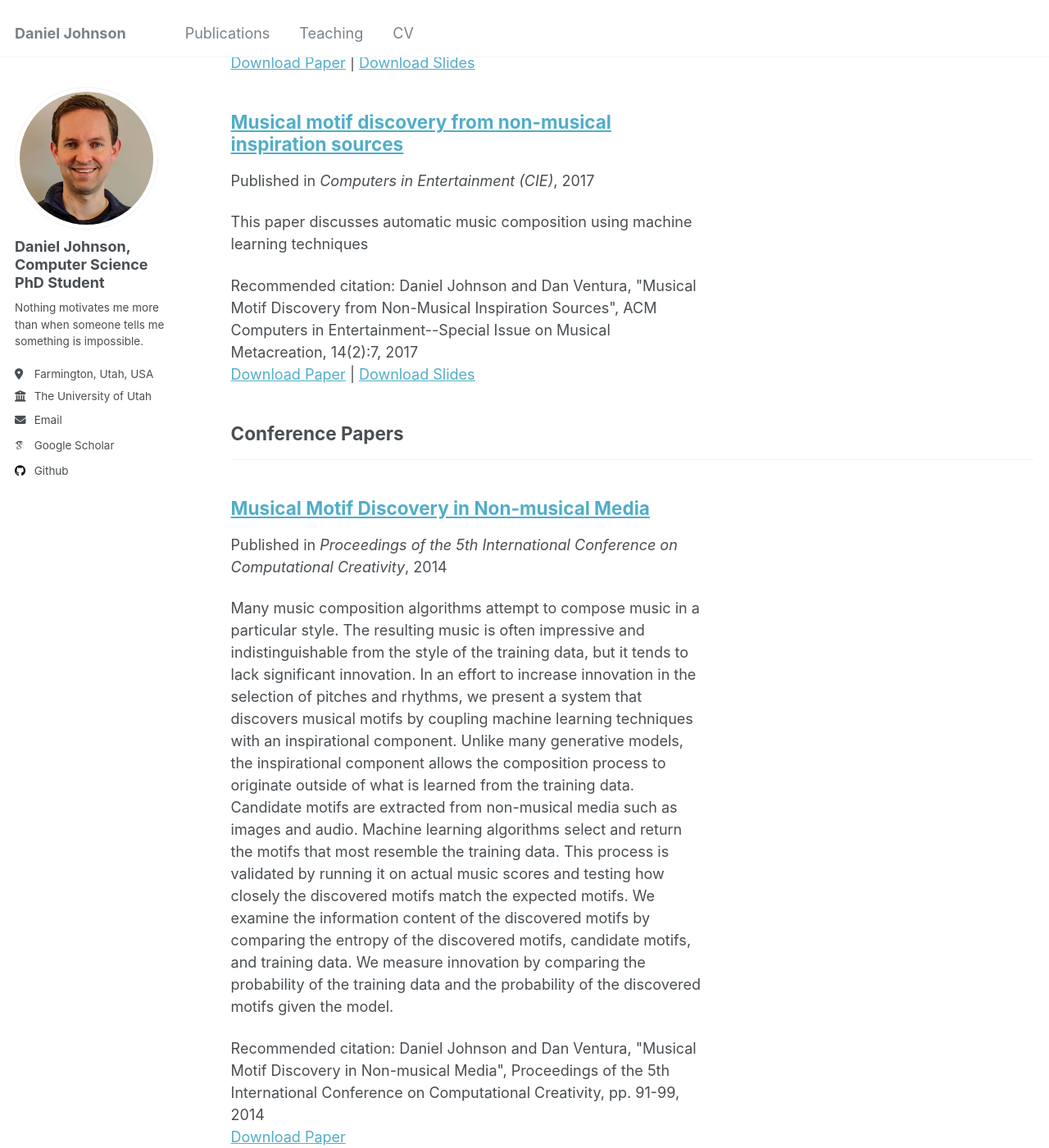
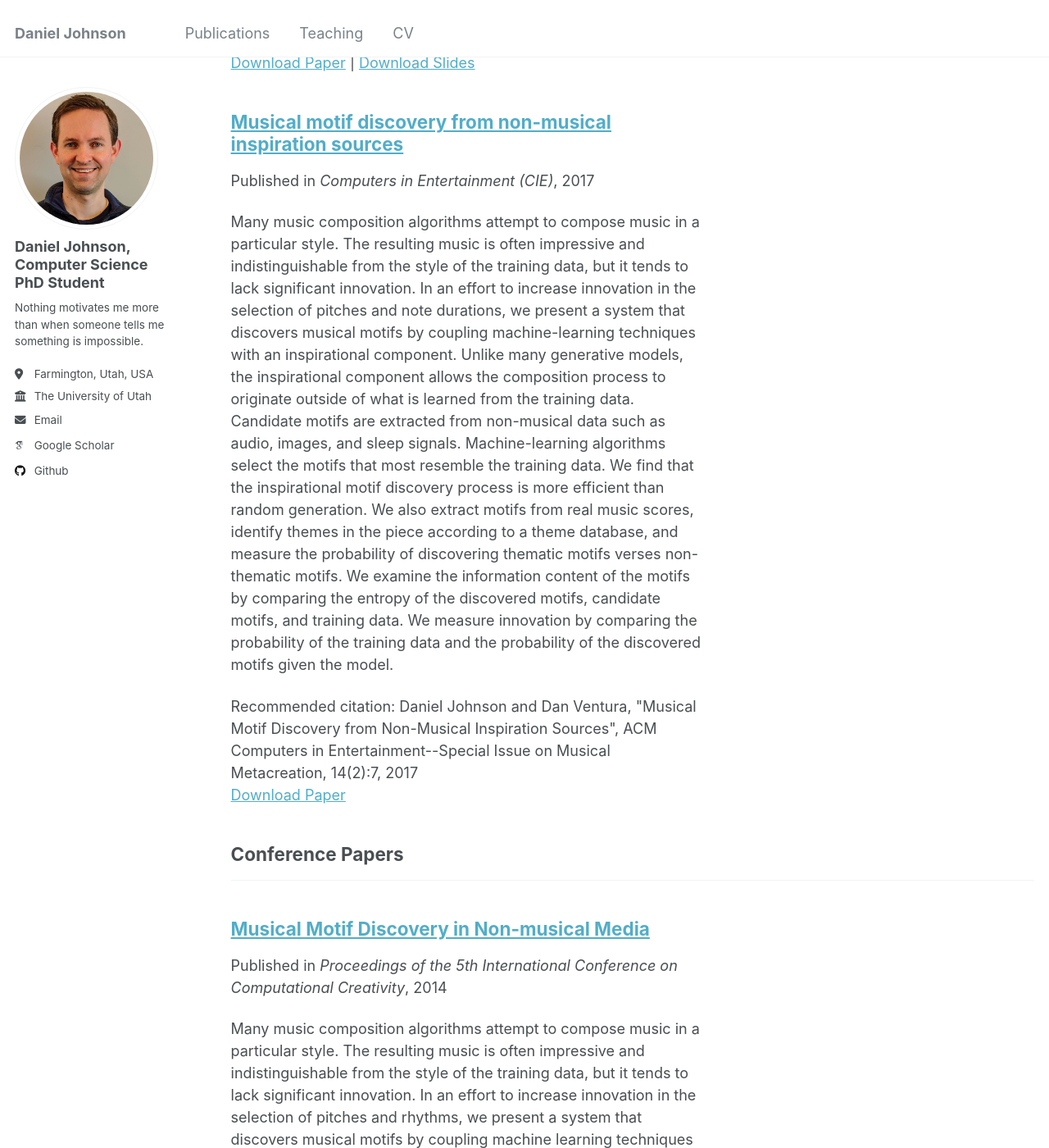
Before and after one commit to danj1000/danj1000.github.io, a Jekyll site: the page built from _pages/publications.html, in a window 1280 px wide and 1400 px high, scrolled down 556 px. Shown: the whole window at 82% size. Built offline with Jekyll 4.4.1, drawn with Linux system fonts in a browser that asks for light colours; some web fonts are replaced.

Commit message:
Update 2017-musical-motif-discovery.md

```diff
--- a/_publications/2017-musical-motif-discovery.md
+++ b/_publications/2017-musical-motif-discovery.md
@@ -3,10 +3,8 @@ title: "Musical motif discovery from non-musical inspiration sources"
 collection: publications
 category: manuscripts
 permalink: /publication/2017-musical-motif-discovery
-excerpt: 'This paper discusses automatic music composition using machine learning techniques'
 date: 2017-01-10
 venue: 'Computers in Entertainment (CIE)'
-slidesurl: '#'
 paperurl: 'https://dl.acm.org/doi/pdf/10.1145/2888403'
 citation: 'Daniel Johnson and Dan Ventura, "Musical Motif Discovery from Non-Musical Inspiration Sources", ACM Computers in Entertainment--Special Issue on Musical Metacreation, 14(2):7, 2017'
 ---
```
